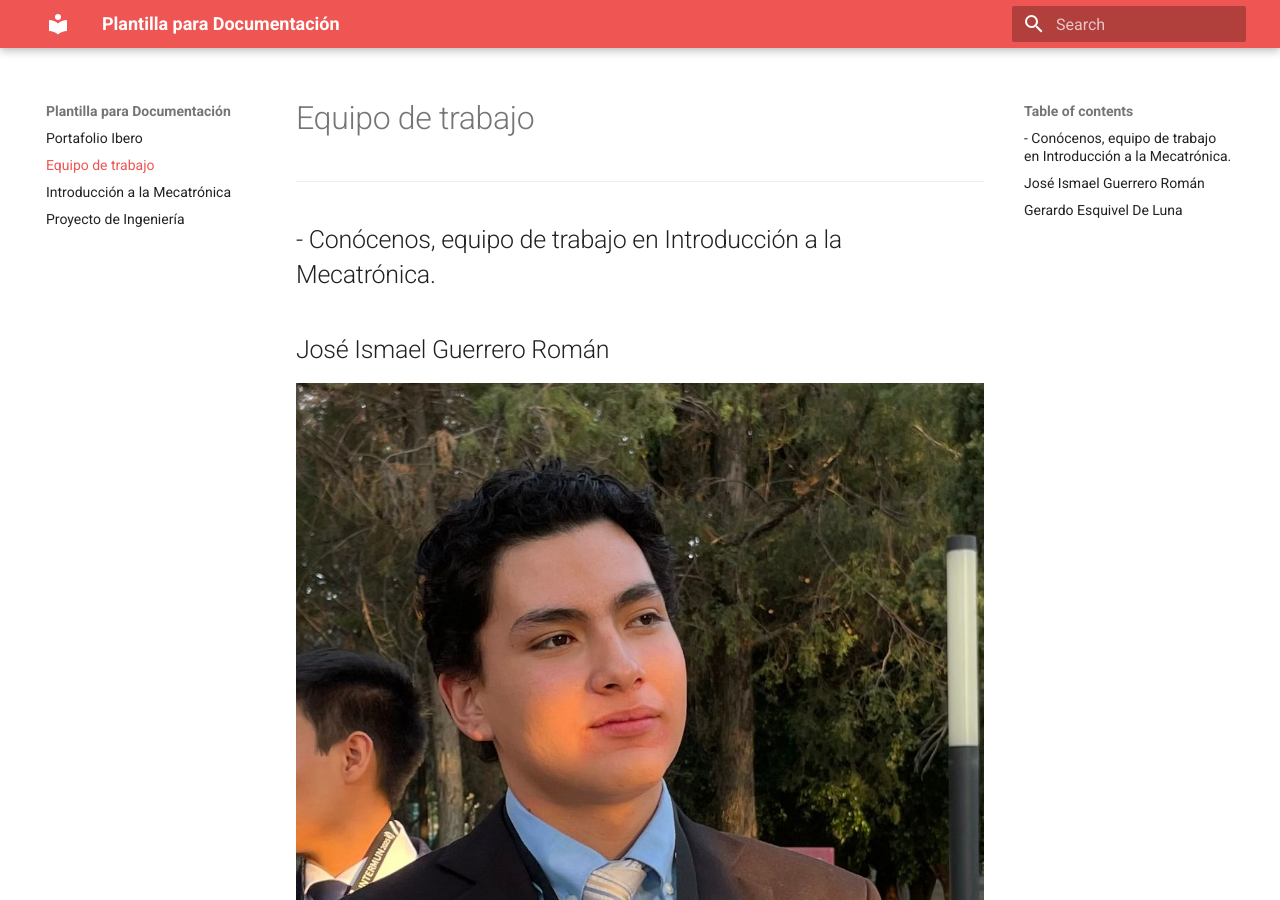
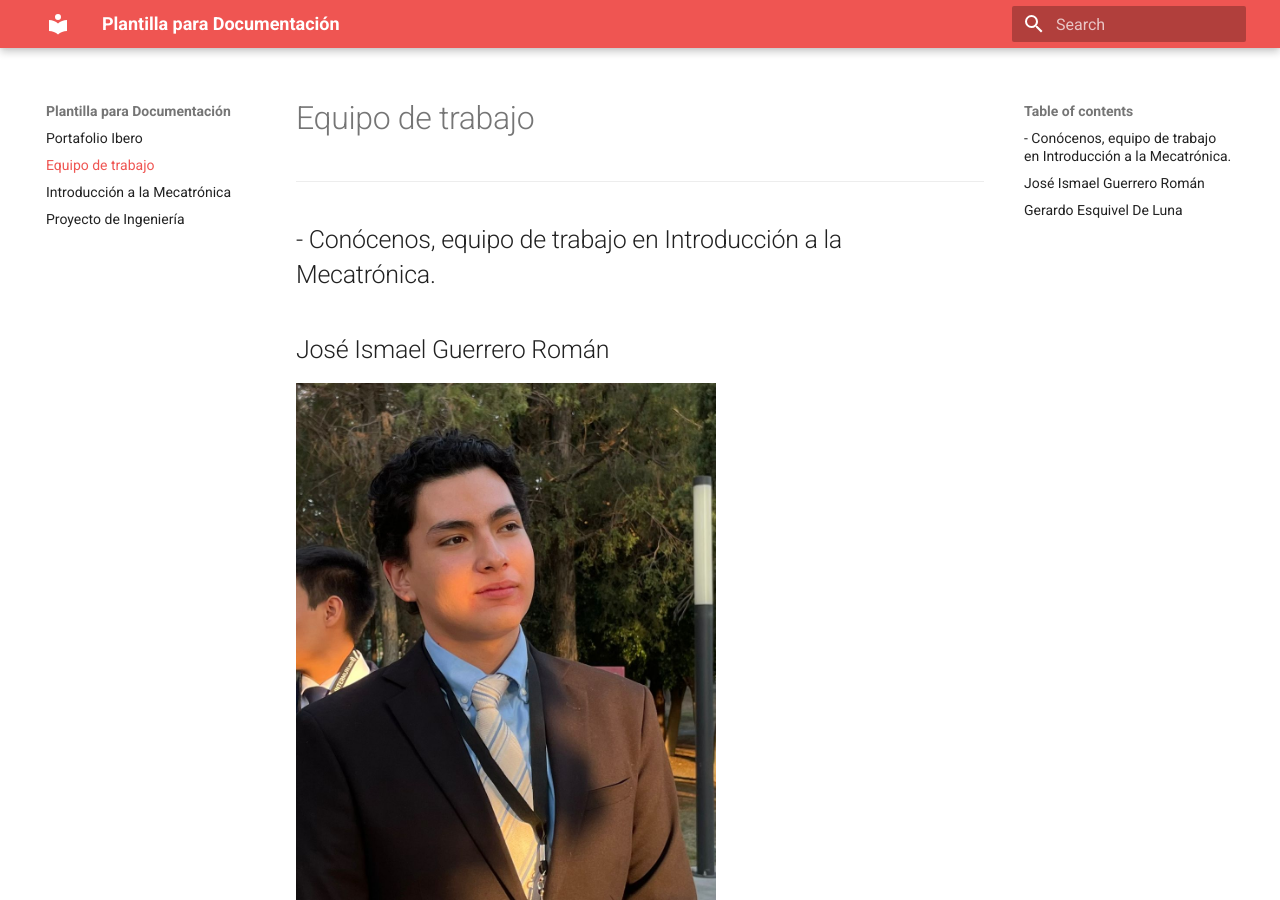
Before and after one commit to Joy-2307/Portafolio_Ibero_JIGR, an MkDocs documentation site: the page built from docs/Equipo de trabajo.md, in a window 1280 px wide and 900 px high. Built offline with MkDocs 1.6.1 and Material for MkDocs 9.7.7, drawn with Linux system fonts in a browser that asks for light colours.

Commit message:
Update Equipo de trabajo.md

```diff
--- a/docs/Equipo de trabajo.md
+++ b/docs/Equipo de trabajo.md
@@ -4,10 +4,7 @@
 ---
 
 ## José Ismael Guerrero Román
-
-![Foto_Joy](recursos/imgs/Joy.jpg)
-
-<img src="recursos/imgs/Joy.jpg" alt="Foto_Joy" width="350">
+<img src="../recursos/imgs/Joy.jpg" alt="Foto_Joy" width="420">
 - **Carrera:** Ing Mecatrónica
 - **Cosas que me gustan hacer:** Videojuegos, F1, Música y Tecnología
 - **Cosas de las que estoy orgulloso:** Mi familia, Mis logros y mi trayectoria académica
```
